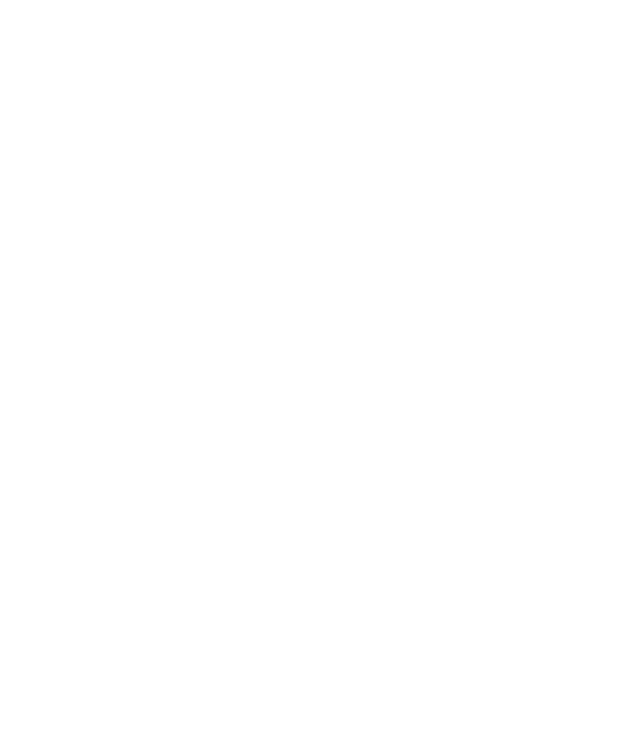
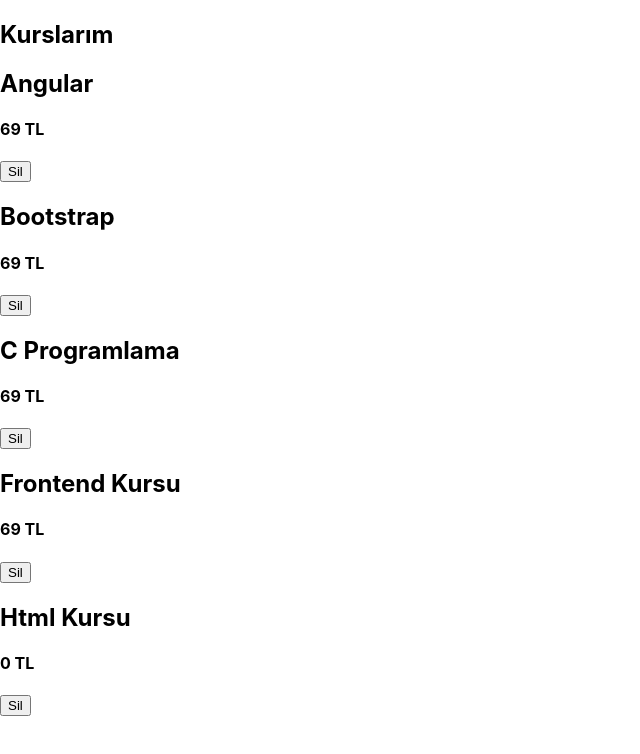
Before and after one commit to ibayrakli/react, a React (Create React App) app in the folder kurslarim/kurslarim/: page / in a window 1280 px wide. Shown: the top 754 px of the page, without its empty margins (0-640 px from the left). Built offline with nearby package versions, Linux system fonts and the light colour scheme; data requests are answered from the project's data file.

Commit message:
lesson 36, course content and delete

```diff
--- a/kurslarim/kurslarim/src/App.js
+++ b/kurslarim/kurslarim/src/App.js
@@ -7,6 +7,12 @@
 function App() {
   const [courses, setCourses] = useState([]);
   const [loading, setLoading] = useState(true);
+
+  const deleteCourse = (id) => {
+    const afterDeletedCourses = courses.filter((course) => course.id != id);
+
+    setCourses(afterDeletedCourses);
+  };
 
   const fetchCourses = async () => {
     setLoading(true);
@@ -24,7 +30,11 @@
   }, []);
   return (
     <div className="App">
-      {loading ? <Loading /> : <Courses courses={courses} />}
+      {loading ? (
+        <Loading />
+      ) : (
+        <Courses courses={courses} removeCourse={deleteCourse} />
+      )}
     </div>
   );
 }
--- a/kurslarim/kurslarim/src/Course.js
+++ b/kurslarim/kurslarim/src/Course.js
@@ -1,5 +1,21 @@
-function Course() {
-  return <div></div>;
+function Course({ id, content, title, price, removeOneCourse }) {
+  return (
+    <div>
+      <div className="cardTitlePrice">
+        <h2 className="cardTitle">{title}</h2>
+        <h4 className="cardPrice">{price} TL</h4>
+      </div>
+
+      <button
+        className="cardDeleteBtn"
+        onClick={() => {
+          removeOneCourse(id);
+        }}
+      >
+        Sil
+      </button>
+    </div>
+  );
 }
 
 export default Course;
--- a/kurslarim/kurslarim/src/Courses.js
+++ b/kurslarim/kurslarim/src/Courses.js
@@ -1,6 +1,25 @@
-function Courses({ courses }) {
-  console.log(courses);
-  return <div></div>;
+import Course from "./Course";
+
+function Courses({ courses, removeCourse }) {
+  return (
+    <div>
+      <div>
+        <h2>Kurslarım</h2>
+      </div>
+
+      <div className="">
+        {courses.map((course) => {
+          return (
+            <Course
+              key={course.id}
+              {...course}
+              removeOneCourse={removeCourse}
+            />
+          );
+        })}
+      </div>
+    </div>
+  );
 }
 
 export default Courses;
```
